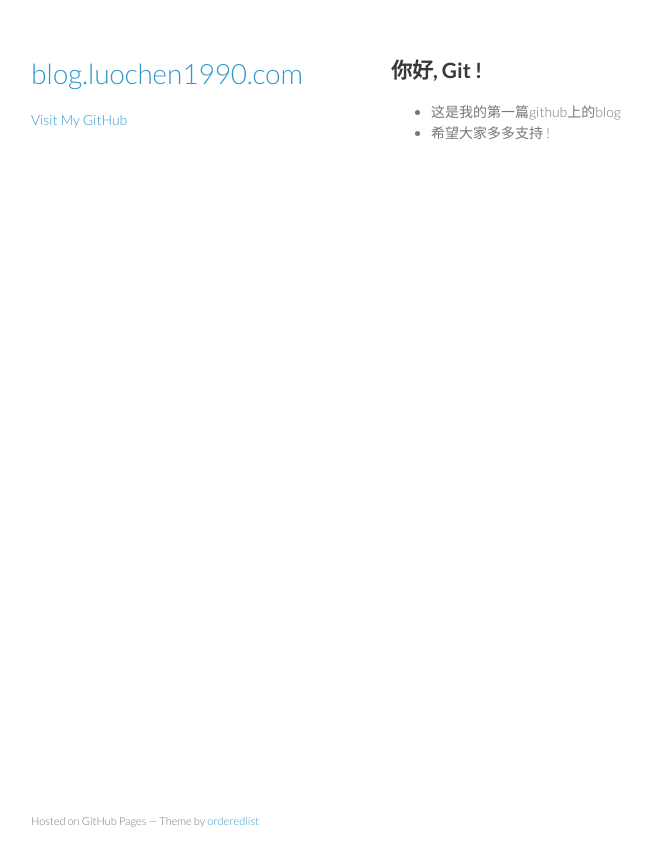
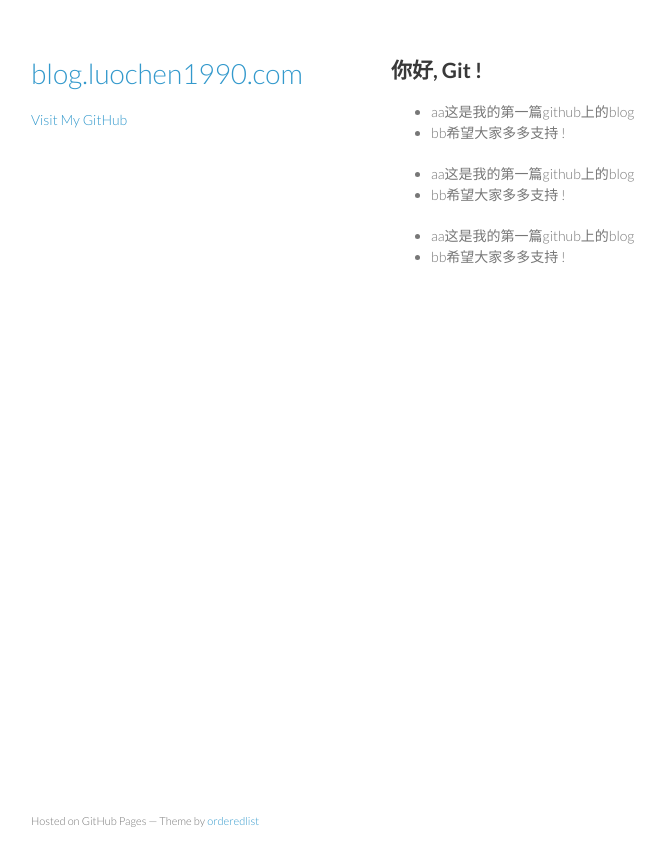
Before and after one commit to luochen1990/luochen1990.github.io, a Jekyll site: the page built from _posts/2013-7-26-hello.md, in a window 1280 px wide. Shown: the top 866 px of the page, without its empty margins (179-844 px from the left). Built offline with Jekyll 4.4.1, drawn with Linux system fonts in a browser that asks for light colours.

Commit message:
auto commit

```diff
--- a/_config.yml
+++ b/_config.yml
@@ -1,3 +1,5 @@
 title: 罗宸的博客
 title_en: luochen1990's blog
 permalink: /:year/:title
+
+res: http:/luochen1990.github.io/res
--- a/_posts/2013-7-26-hello.md
+++ b/_posts/2013-7-26-hello.md
@@ -6,5 +6,11 @@ layout: default
 你好, Git !
 -----------
 
-- 这是我的第一篇github上的blog
-- 希望大家多多支持 !
+- aa这是我的第一篇github上的blog
+- bb希望大家多多支持 !
+
+* aa这是我的第一篇github上的blog
+* bb希望大家多多支持 !
+
++ aa这是我的第一篇github上的blog
++ bb希望大家多多支持 !
```
Also changed, not shown: _posts/2013-7-26-my_first_website.md (+2 -2 lines), _posts/2013-7-29-infinity_blade_2_map.md (+2 -2 lines).
